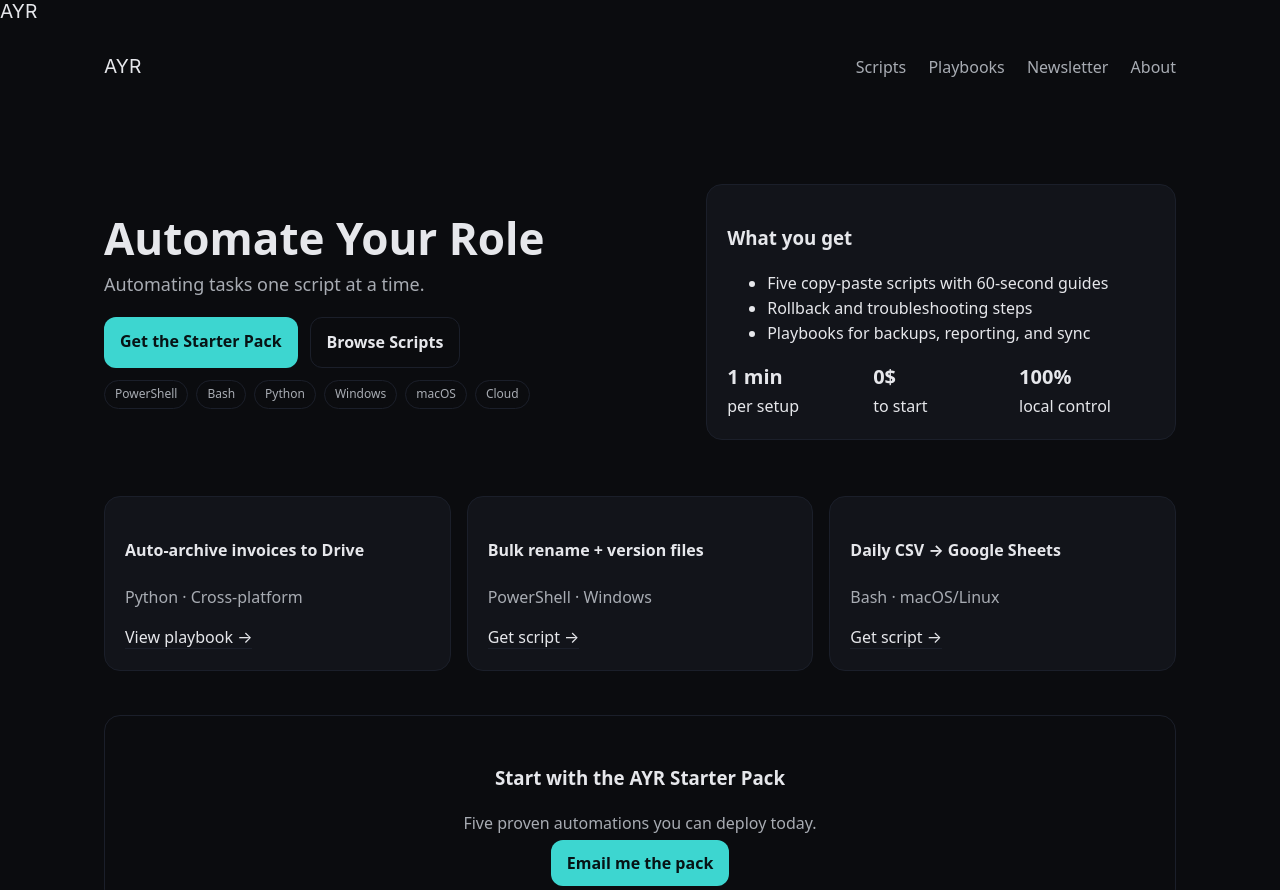
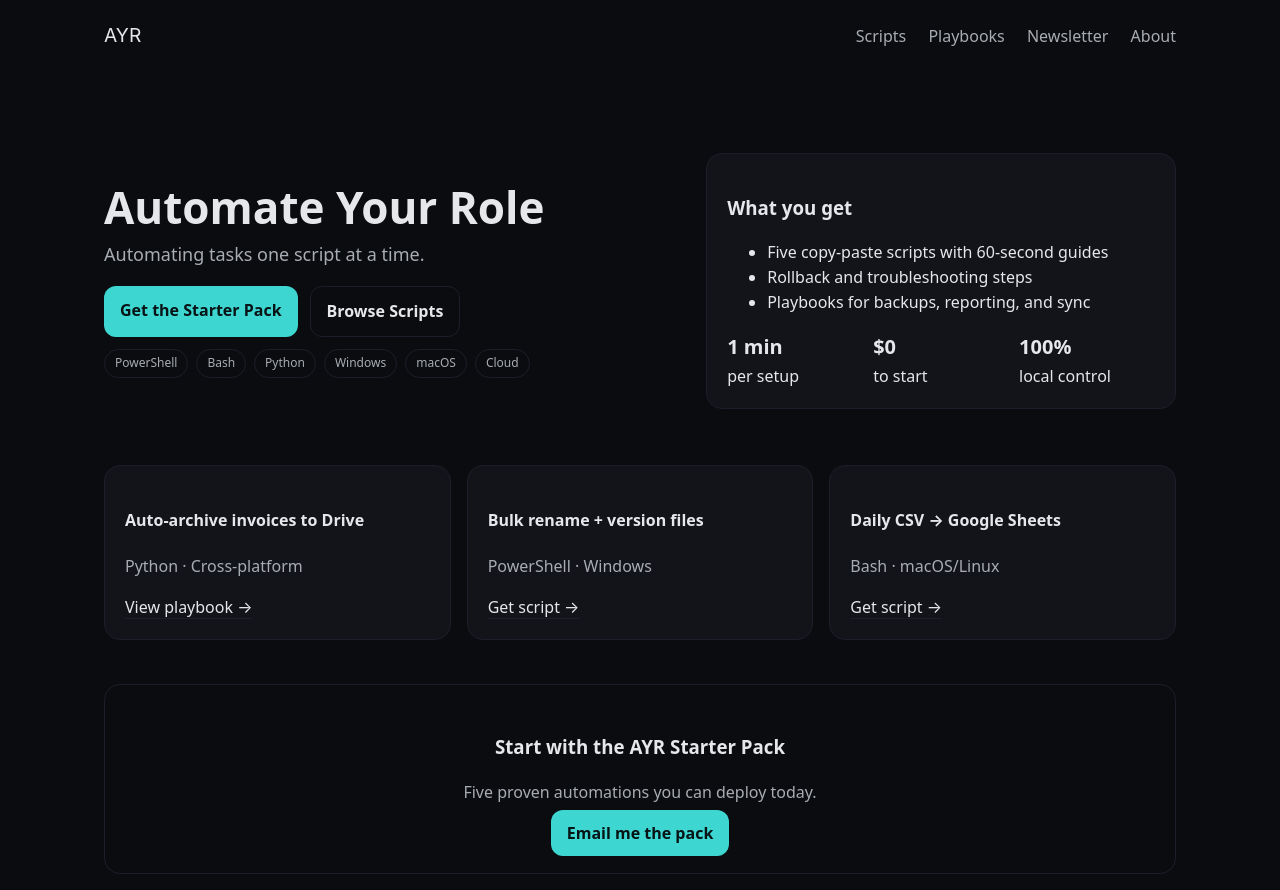
Before and after one commit to automateyourrole/automate-your-role, a plain HTML site: page site/index.html in a window 1280 px wide. Shown: the top 890 px of the page. Drawn offline with Linux system fonts and the light colour scheme.

Commit message:
Update index.html

```diff
--- a/site/index.html
+++ b/site/index.html
@@ -4,14 +4,15 @@
   <meta charset="utf-8" />
   <meta name="viewport" content="width=device-width, initial-scale=1" />
   <title>Automate Your Role — Automating tasks one script at a time</title>
-  <meta name="description" content="AYR publishes simple, reliable scripts and playbooks for small businesses, freelancers, and teams." />
+  <meta name="description" content="AYR publishes simple, reliable scripts and playbooks for small businesses, freelancers, and teams.">
+  <link rel="canonical" href="https://www.automateyourrole.com/">
   <link rel="icon" href="/assets/img/favicon.svg" type="image/svg+xml">
   <meta property="og:title" content="Automate Your Role">
   <meta property="og:description" content="Automating tasks one script at a time.">
   <meta property="og:type" content="website">
-  <meta property="og:image" content="https://www.automateyourrole.com/assets/img/og.jpg">
+  <!-- Remove or replace if you don't have this image -->
+  <!-- <meta property="og:image" content="https://www.automateyourrole.com/assets/img/og.jpg"> -->
   <link rel="stylesheet" href="/assets/css/ayr.css">
-  <img src="/assets/img/wordmark.svg" alt="AYR" height="24">
 </head>
 <body>
   <header class="wrap nav">
@@ -47,7 +48,7 @@
         </ul>
         <div class="kpis">
           <div><strong>1 min</strong><span>per setup</span></div>
-          <div><strong>0$</strong><span>to start</span></div>
+          <div><strong>$0</strong><span>to start</span></div>
           <div><strong>100%</strong><span>local control</span></div>
         </div>
       </div>
@@ -95,6 +96,6 @@
     </div>
   </footer>
 
-  <script>document.getElementById('y').textContent = new Date().getFullYear();</script>
+  <script>document.getElementById('y').textContent=new Date().getFullYear()</script>
 </body>
 </html>
```
